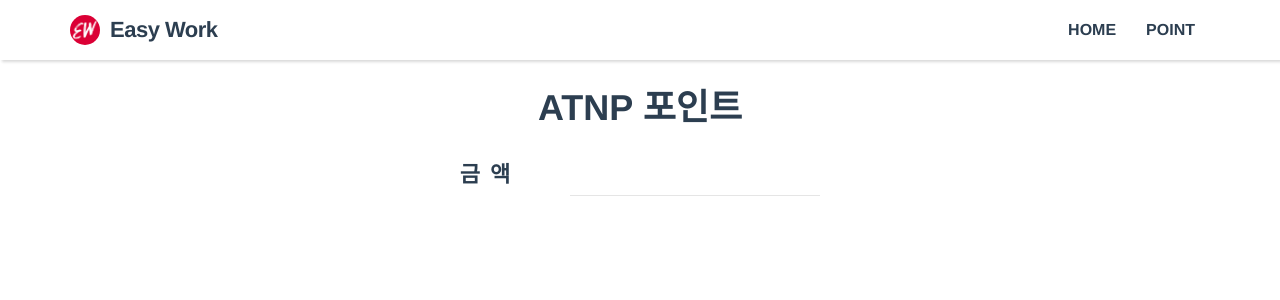
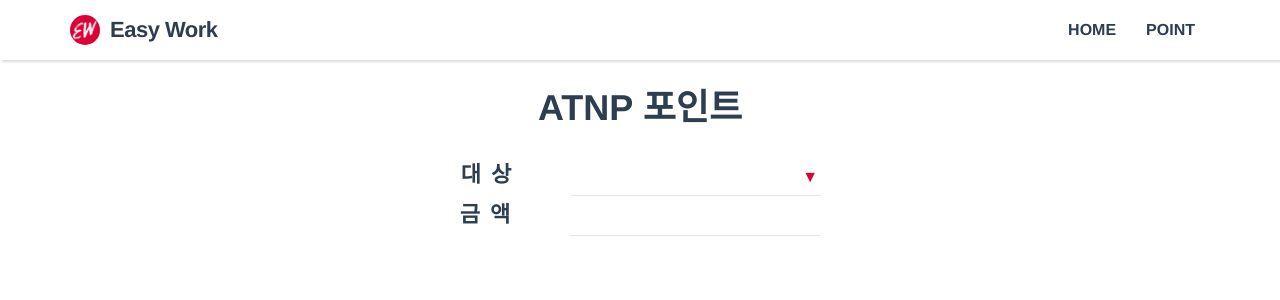
Before and after one commit to yurim45/easy-work-app, a Vue app: page /point in a window 1280 px wide. Shown: the top 300 px of the page. Built offline with nearby package versions, Linux system fonts and the light colour scheme.

Commit message:
add: selectView component

```diff
--- a/src/components/InputView.vue
+++ b/src/components/InputView.vue
@@ -1,6 +1,8 @@
 <template>
-  <label v-if="label">{{ label }}</label>
-  <input type="text" v-model="inputValue" @input="getValue" />
+  <div>
+    <label v-if="label">{{ label }}</label>
+    <input type="text" v-model.number="inputValue" @input="handleValue" />
+  </div>
 </template>
 
 <script>
@@ -13,7 +15,7 @@ export default {
     };
   },
   methods: {
-    getValue() {
+    handleValue() {
       console.log(this.inputValue);
     },
   },
--- /dev/null
+++ b/src/components/SelectView.vue
@@ -0,0 +1,65 @@
+<template>
+  <div>
+    <label v-if="label">{{ label }}</label>
+    <select v-model="seletedValue">
+      <option
+        v-bind:key="option.id"
+        v-for="option in options"
+        value="option.value"
+      >
+        {{ option.text }}
+      </option>
+    </select>
+    <span>▼</span>
+  </div>
+</template>
+
+<script>
+export default {
+  name: 'SelectView',
+  data() {
+    return {
+      options: [
+        { id: 1, value: 1, text: '프릴' },
+        { id: 2, value: 2, text: '제임스' },
+        { id: 3, value: 3, text: '위드' },
+        { id: 4, value: 4, text: '주드' },
+        { id: 5, value: 5, text: '워렌' },
+      ],
+      label: '대상',
+    };
+  },
+  methods: {
+    handleValue() {
+      console.log(this.seletedValue);
+    },
+  },
+};
+</script>
+
+<style scoped lang="scss">
+label {
+  margin-right: 50px;
+  font-size: 22px;
+  font-weight: 600;
+  letter-spacing: 10px;
+}
+
+select {
+  width: 250px;
+  height: 40px;
+  padding: 10px 15px;
+  border-bottom: 1px solid var(--line);
+
+  &:focus {
+    border-bottom: 2px solid var(--primary);
+  }
+}
+
+span {
+  position: relative;
+  margin: -9px;
+  right: 10px;
+  color: var(--primary);
+}
+</style>
--- a/src/views/PointView.vue
+++ b/src/views/PointView.vue
@@ -1,16 +1,18 @@
 <template>
   <div class="point">
     <h1>ATNP 포인트</h1>
+    <select-view />
     <input-view />
   </div>
 </template>
 
 <script>
 import InputView from '@/components/InputView.vue';
+import SelectView from '@/components/SelectView.vue';
 
 export default {
   name: 'PointView',
-  components: { InputView },
+  components: { InputView, SelectView },
   data() {
     return {
       userName: 'April',
```
